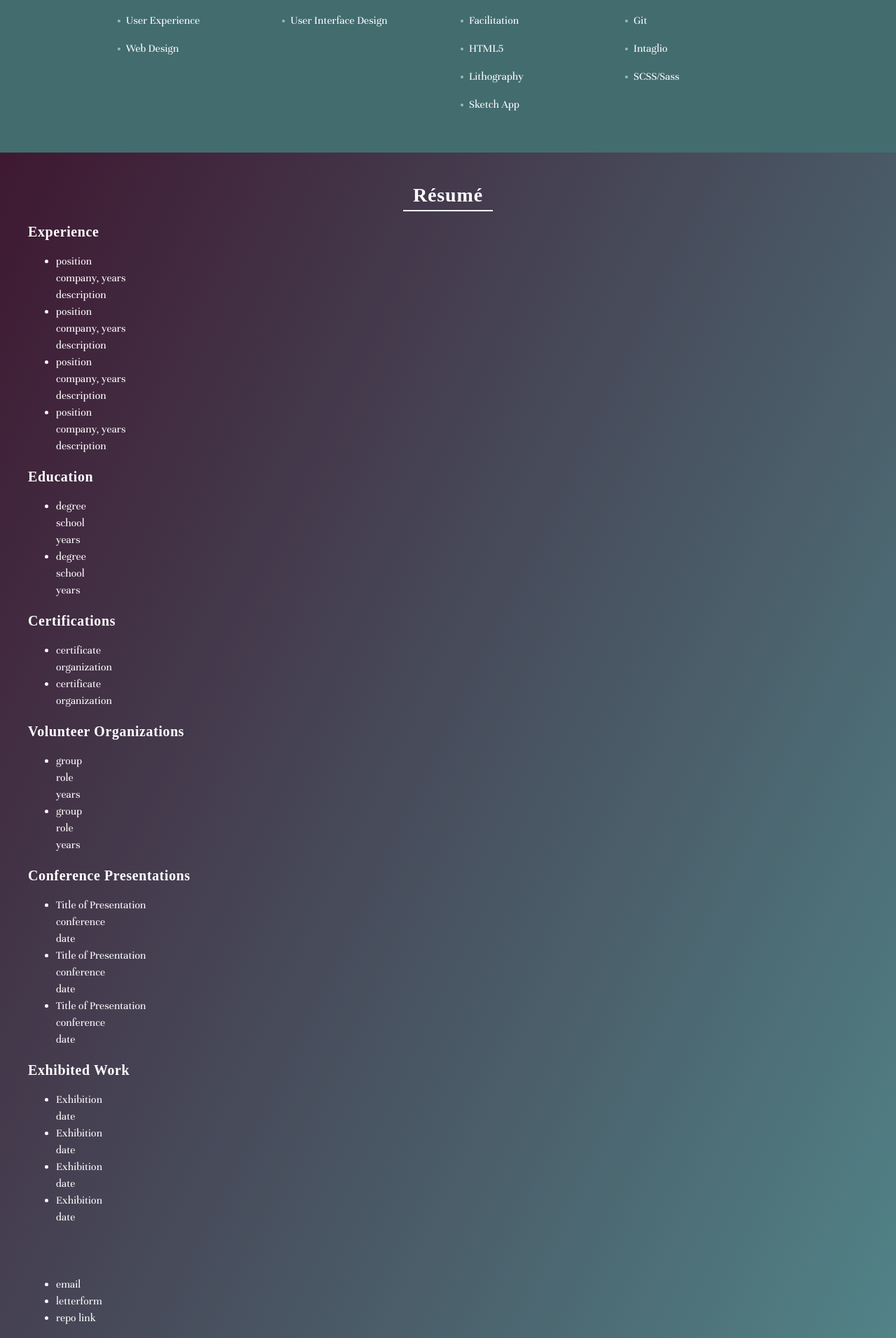
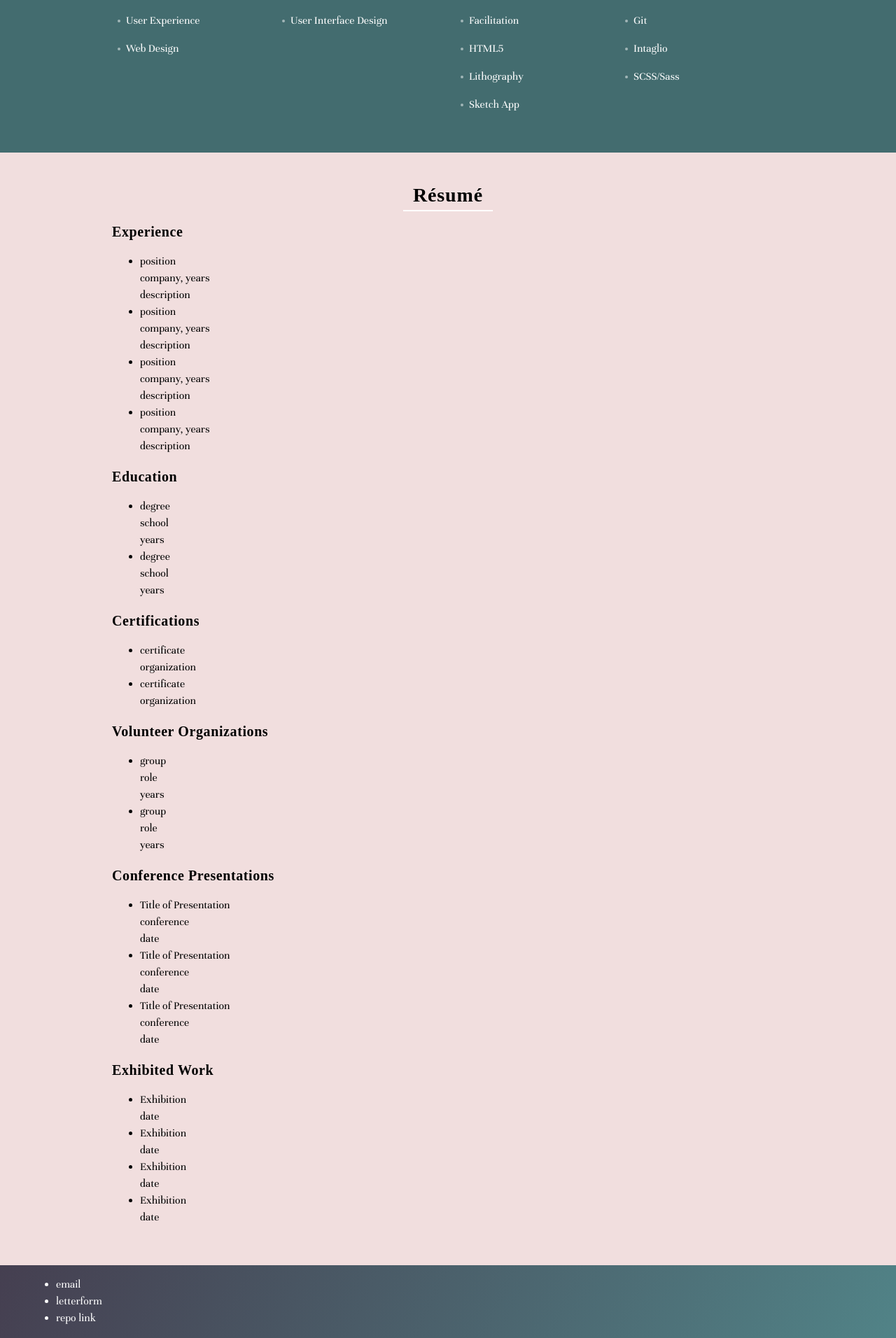
Before and after one commit to asmithorn/asmithorn.github.io, a Jekyll site: the page built from about/index.html, in a window 1280 px wide. Shown: the part 756-2668 px from the top of the page at 70% size. Built offline with Jekyll 4.4.1, drawn with Linux system fonts in a browser that asks for light colours; some web fonts are replaced.

Commit message:
about resume

```diff
--- a/about/index.html
+++ b/about/index.html
@@ -63,8 +63,8 @@ layout: default
 
 
 
-<div class="o-row o-row--1200">
-  <section class="o-row--v-padding">
+<div class="o-row u-bg--pink u-color--black">
+  <section class="o-row--1200 o-row--v-padding u-padding--w-20-120">
     <header><h2 class="u-row-header">R&eacute;sum&eacute;</h2></header>
     <h3>Experience</h3>
       <ul>
--- a/css/style.scss
+++ b/css/style.scss
@@ -246,7 +246,9 @@ h3 {
 // .u-border-bottom--white {border-bottom-color: white;}
 
 
+.u-bg--pink {background-color: $pink;}
 .u-bg--teal {background-color: #436C6F;}
+.u-color--black {color: black;}
 
 
 .u-row-header {
```
